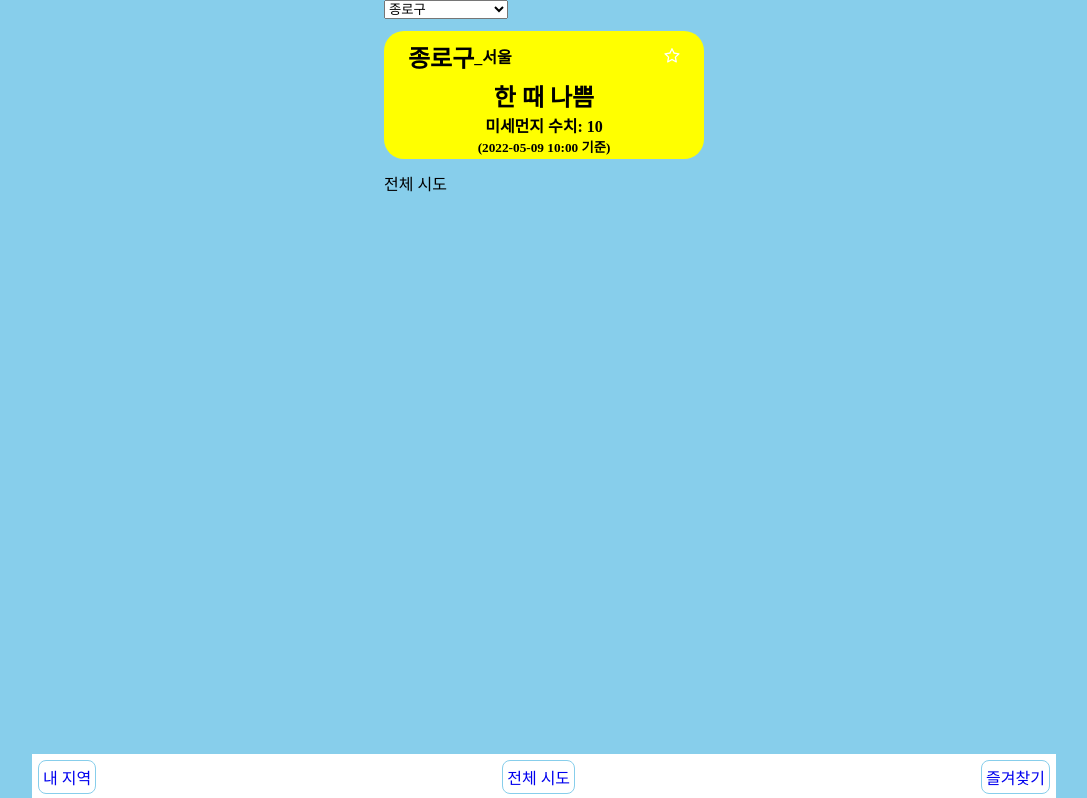
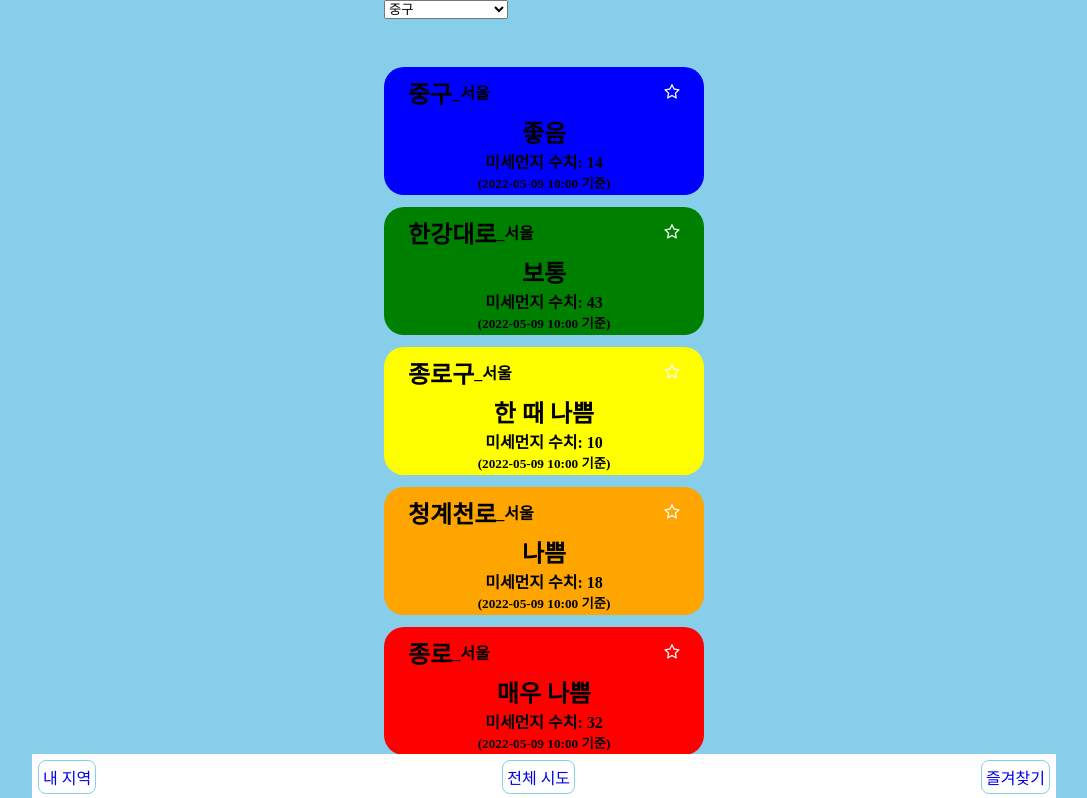
Before and after one commit to minju0809/react-AirPollutionProject, a React (Create React App) app: page /AllArea in a window 1280 px wide. Shown: the top 798 px of the page, without its empty margins (96-1183 px from the left). Built offline with nearby package versions, Linux system fonts and the light colour scheme.

Commit message:
미세먼지 프로젝트 제출 전 마지막 정리

```diff
--- a/src/App.jsx
+++ b/src/App.jsx
@@ -1,23 +1,17 @@
-import SelectBox from "./components/SelectBox";
-import Content from "./components/Content";
 import React from "react";
 import { BrowserRouter, Routes, Route } from "react-router-dom";
-import { useState } from "react";
 import MyArea from "./pages/MyArea";
 import BookmarkArea from "./pages/BookmarkArea";
 import AllArea from "./pages/AllArea";
 
 function App() {
-  const [area, setArea] = useState("종로구");
-
+  const area = "종로구";
 
   return (
     <BrowserRouter className="App">
-      <SelectBox changeArea={setArea} defaultValue={area}></SelectBox>
-      <Content area={area} />
       <Routes>
         <Route index element={<MyArea />} />
-        <Route path="AllArea" element={<AllArea />} />
+        <Route path="AllArea" element={<AllArea area={area} />} />
         <Route path="BookmarkArea" element={<BookmarkArea />} />
       </Routes>
     </BrowserRouter>
--- a/src/components/Content.jsx
+++ b/src/components/Content.jsx
@@ -1,5 +1,4 @@
 import data2 from "../data2";
-// import Bookmark from "./Bookmark";
 import Card from "./Card";
 import { StarOutlined, StarFilled } from "@ant-design/icons";
 import { useState, useEffect } from "react";
@@ -8,7 +7,6 @@ const Content = (props) => {
   const [bookmark, setBookmark] = useState({});
 
   const handleBookmark = (name, info) => {
-    console.log("@@@@@", name, info);
     const prev_bookmark = localStorage.getItem("bookmark");
     if (!prev_bookmark) {
       // create first
@@ -29,17 +27,12 @@ const Content = (props) => {
       setBookmark(data);
       localStorage.setItem("bookmark", JSON.stringify(data));
     }
-
-    console.log("localStorage", localStorage.getItem("bookmark"));
   };
 
   const filterArea = (area) => {
     const filtered = data2.filter((station) => station.stationName === area);
-    console.log("filtered", filtered);
     if (filtered.length) {
-      // return filtered.map(({ stationName, sidoName, pm10Grade, dataTime, pm10Value }) => {
       return filtered.map((info) => {
-        // console.log(pm10Grade)
         return (
           <Card key={info.stationName} className={`content-card status${info.pm10Grade}`}>
             <div className="content-card-top">
@@ -48,7 +41,7 @@ const Content = (props) => {
                 <h4>_{info.sidoName}</h4>
               </div>
               <div className="content-card-bookmark" onClick={() => handleBookmark(info.stationName, info)}>
-                {bookmark[info.stationName] ? <StarFilled className="icon"/> : <StarOutlined className="icon"/> }
+                {bookmark[info.stationName] ? <StarFilled className="icon" /> : <StarOutlined className="icon" />}
               </div>
             </div>
             <div>
@@ -70,21 +63,13 @@ const Content = (props) => {
     }
   };
 
-  useEffect(() => {
-    console.log("component mount");
-    const bookmarkData = localStorage.getItem("bookmark");
-    if (bookmarkData) setBookmark(JSON.parse(bookmarkData));
-  }, []);
+
 
   useEffect(() => {
     console.log("bookmark changed", bookmark);
   }, [bookmark]);
 
-  return (
-    <section className="content">
-      {filterArea(props.area)}
-    </section>
-  );
+  return <section className="content">{filterArea(props.area)}</section>;
 };
 
 export default Content;
--- a/src/components/SelectBox.jsx
+++ b/src/components/SelectBox.jsx
@@ -1,17 +1,15 @@
 import data2 from "../data2";
 
 const SelectBox = (props) => {
-  console.log("data2", data2);
-
   const handleChange = (e) => {
     props.changeArea(e.target.value);
-    console.log('handleChange', e.target.value);
+    console.log("handleChange", e.target.value);
   };
 
   return (
     <select defaultValue={props.defaultValue} onChange={handleChange}>
       {data2.map((option, index) => (
-        <option key={index} value={option.stationName}>
+        <option key={index} value={option.stationName === "전체" ? "" : option.stationName}>
           {option.stationName}
         </option>
       ))}
--- a/src/pages/AllArea.jsx
+++ b/src/pages/AllArea.jsx
@@ -1,14 +1,120 @@
 import React from "react";
 import Footer from "../components/Footer";
 import SelectBox from "../components/SelectBox";
-import Content from "../components/Content";
+import data2 from "../data2";
+import Card from "../components/Card";
+import { StarOutlined, StarFilled } from "@ant-design/icons";
+import { useState } from "react";
 
 export default function AllArea() {
+  const [area, setArea] = useState();
+  const [bookmark, setBookmark] = useState({});
+
+  // 즐겨찾기에 추가하고 삭제하는 기능
+  const handleBookmark = (name, info) => {
+    console.log("name, info", name, info);
+    const prev_bookmark = localStorage.getItem("bookmark");
+    if (!prev_bookmark) {
+      // create first
+      const temp = {
+        [name]: info,
+      };
+      localStorage.setItem("bookmark", JSON.stringify(temp));
+    } else {
+      const data = JSON.parse(prev_bookmark);
+      const exist = data[name];
+      if (exist) {
+        // delete
+        delete data[name];
+      } else {
+        // create
+        data[name] = info;
+      }
+      setBookmark(data);
+      localStorage.setItem("bookmark", JSON.stringify(data));
+    }
+    // console.log("localStorage", localStorage.getItem("bookmark"));
+  };
+
+  const filterArea = (area) => {
+    const filtered = data2.filter((station) => station.stationName === area);
+    // console.log("filtered", filtered);
+    if (filtered.length) {
+      return filtered.map((info) => {
+        return (
+          <Card key={info.stationName} className={`content-card status${info.pm10Grade}`}>
+            <div className="content-card-top">
+              <div className="content-card-local">
+                <h2>{info.stationName}</h2>
+                <h4>_{info.sidoName}</h4>
+              </div>
+              <div className="content-card-bookmark" onClick={() => handleBookmark(info.stationName, info)}>
+                {bookmark[info.stationName] ? <StarFilled className="icon" /> : <StarOutlined className="icon" />}
+              </div>
+            </div>
+            <div>
+              <h2>
+                {info.pm10Grade == "1" && "좋음"}
+                {info.pm10Grade == "2" && "보통"}
+                {info.pm10Grade == "3" && "한 때 나쁨"}
+                {info.pm10Grade == "4" && "나쁨"}
+                {info.pm10Grade == "5" && "매우 나쁨"}
+              </h2>
+            </div>
+            <h4>미세먼지 수치: {info.pm10Value}</h4>
+            <h5>({info.dataTime} 기준)</h5>
+          </Card>
+        );
+      });
+    } else {
+      return null;
+    }
+  };
+
+  const viewAllArea = () => {
+    const all = data2;
+    if (all) {
+      // console.log("all", all);
+      return all.map((info) => {
+        return (
+          <Card key={info.stationName} className={`content-card status${info.pm10Grade}`}>
+            <div className="content-card-top">
+              <div className="content-card-local">
+                <h2>{info.stationName}</h2>
+                <h4>_{info.sidoName}</h4>
+              </div>
+              <div className="content-card-bookmark" onClick={() => handleBookmark(info.stationName, info)}>
+                {bookmark[info.stationName] ? <StarFilled className="icon" /> : <StarOutlined className="icon" />}
+              </div>
+            </div>
+            <div>
+              <h2>
+                {info.pm10Grade == "1" && "좋음"}
+                {info.pm10Grade == "2" && "보통"}
+                {info.pm10Grade == "3" && "한 때 나쁨"}
+                {info.pm10Grade == "4" && "나쁨"}
+                {info.pm10Grade == "5" && "매우 나쁨"}
+              </h2>
+            </div>
+            <h4>미세먼지 수치: {info.pm10Value}</h4>
+            <h5>({info.dataTime} 기준)</h5>
+          </Card>
+        );
+      });
+    } else {
+      return null;
+    }
+  };
+
   return (
     <div>
-      전체 시도
-      {/* <SelectBox changeArea={setArea} defaultValue={area}></SelectBox>
-      <Content area={area} /> */}
+      <SelectBox changeArea={setArea} defaultValue={area}></SelectBox>
+      <section className="content">
+        {filterArea(area)}
+        <br />
+        <br />
+        {viewAllArea(area)}
+      </section>
       <Footer />
     </div>
   );
--- a/src/pages/BookmarkArea.jsx
+++ b/src/pages/BookmarkArea.jsx
@@ -1,14 +1,90 @@
 import React from "react";
 import Footer from "../components/Footer";
 import SelectBox from "../components/SelectBox";
-import Content from "../components/Content";
+import data2 from "../data2";
+import Card from "../components/Card";
+import { StarOutlined, StarFilled } from "@ant-design/icons";
+import { useState, useEffect } from "react";
 
 export default function BookmarkArea() {
+  const [bookmark, setBookmark] = useState({});
+  const [area, setArea] = useState();
+
+  const handleBookmark = (name, info) => {
+    console.log("@@@@@", name, info);
+    const prev_bookmark = localStorage.getItem("bookmark");
+    if (!prev_bookmark) {
+      // create first
+      const temp = {
+        [name]: info,
+      };
+      localStorage.setItem("bookmark", JSON.stringify(temp));
+    } else {
+      const data = JSON.parse(prev_bookmark);
+      const exist = data[name];
+      if (exist) {
+        // delete
+        delete data[name];
+      } else {
+        // create
+        data[name] = info;
+      }
+      setBookmark(data);
+      localStorage.setItem("bookmark", JSON.stringify(data));
+    }
+
+    // console.log("localStorage", localStorage.getItem("bookmark"));
+  };
+
+  const filterArea = (area) => {
+    const filtered = data2.filter((station) => station.stationName === area);
+    // console.log("filtered", filtered);
+    if (filtered.length) {
+      return filtered.map((info) => {
+        return (
+          <Card key={info.stationName} className={`content-card status${info.pm10Grade}`}>
+            <div className="content-card-top">
+              <div className="content-card-local">
+                <h2>{info.stationName}</h2>
+                <h4>_{info.sidoName}</h4>
+              </div>
+              <div className="content-card-bookmark" onClick={() => handleBookmark(info.stationName, info)}>
+                {bookmark[info.stationName] ? <StarFilled className="icon" /> : <StarOutlined className="icon" />}
+              </div>
+            </div>
+            <div>
+              <h2>
+                {info.pm10Grade == "1" && "좋음"}
+                {info.pm10Grade == "2" && "보통"}
+                {info.pm10Grade == "3" && "한 때 나쁨"}
+                {info.pm10Grade == "4" && "나쁨"}
+                {info.pm10Grade == "5" && "매우 나쁨"}
+              </h2>
+            </div>
+            <h4>미세먼지 수치: {info.pm10Value}</h4>
+            <h5>({info.dataTime} 기준)</h5>
+          </Card>
+        );
+      });
+    } else {
+      return null;
+    }
+  };
+
+  useEffect(() => {
+    // console.log("component mount");
+    const bookmarkData = localStorage.getItem("bookmark");
+    if (bookmarkData) setBookmark(JSON.parse(bookmarkData));
+  }, []);
+
+  useEffect(() => {
+    console.log("bookmark changed", bookmark);
+  }, [bookmark]);
+
   return (
     <div>
-      즐겨찾기
-      {/* <SelectBox changeArea={setArea} defaultValue={area}></SelectBox>
-      <Content area={area} /> */}
+      <SelectBox changeArea={setArea} defaultValue={area}></SelectBox>
+      <section className="content">{filterArea(area)}</section>
       <Footer />
     </div>
   );
--- a/src/pages/MyArea.jsx
+++ b/src/pages/MyArea.jsx
@@ -1,14 +1,14 @@
 import React from "react";
 import Footer from "../components/Footer";
-import SelectBox from "../components/SelectBox";
 import Content from "../components/Content";
 
 export default function MyArea() {
+  // 내 지역: 종로구로 설정
+  const area = '종로구';
+
   return (
     <div>
-      내 지역
-      {/* <SelectBox changeArea={setArea} defaultValue={area}></SelectBox>
-      <Content area={area} /> */}
+      <Content area={area} />
       <Footer />
     </div>
   );
```
